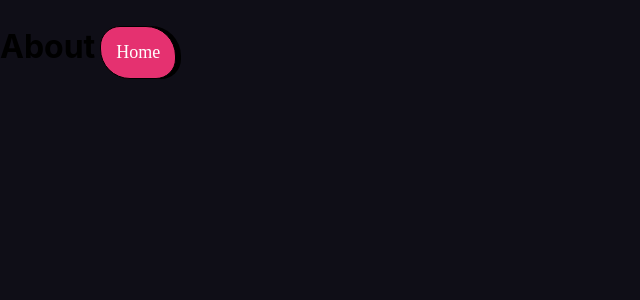
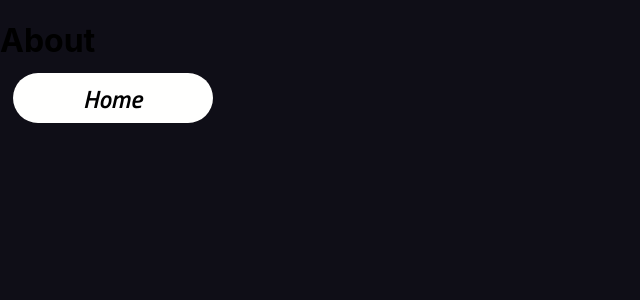
Before and after one commit to nayrgst/portfolio2.0, a React (Create React App) app: page /about in a window 1280 px wide. Shown: the top 300 px of the page, without its empty margins (0-640 px from the left). Built offline with nearby package versions, Linux system fonts and the light colour scheme.

Commit message:
feito botoes da home e etc

```diff
--- a/src/components/button/Button.tsx
+++ b/src/components/button/Button.tsx
@@ -1,10 +1,12 @@
 import React from 'react';
-import { Btn } from './ButtonStyled'
+import { Btn, All} from './ButtonStyled'
 import PropTypes from 'prop-types'
 
 function Button(props: { name: string; }) {
   return (
-    <Btn>{props.name}</Btn>
+    <All>
+      <Btn>{props.name}</Btn>
+    </All>
 )
 }
 
--- a/src/components/button/ButtonStyled.tsx
+++ b/src/components/button/ButtonStyled.tsx
@@ -1,28 +1,45 @@
 import styled from "styled-components";
-import { rosa, laranja, branco, preto } from '../../utils/Colors'
+import { branco, rosa} from "../../utils/Colors";
 
+export const All = styled.div`
+  padding: 0;
+  text-decoration: none;
+  `
 
-export const Btn = styled.button`
-  background-color: ${rosa};
-  font-family: 'Architects Around Bird';
-  border: 1px solid ${preto};
-  margin: 5px;
-  transition: background 500ms;
-  font-size: 18px;
-  border-radius: 20px 30px;
-  padding: 15px 15px;
-  text-decoration: none;
-  color: ${branco};
-  box-shadow: 5px 0px 0px ${preto};
-  &:hover,
-  &:focus {
-    background-color: ${laranja};
-    border: 1px solid ${preto};
-  }
-  &:active {
-    color: ${laranja};
-    background-color: ${preto};
-    box-shadow: 5px 0px 0px ${branco};
-    border: 1px solid ${branco};
-  }
-  `
+  export const Btn = styled.button`
+    font-size: 25px;
+    width: 8em;
+    height: 2em;
+    text-align: center;
+    line-height: 2em;
+    font-family: 'Titillium Web', sans-serif;
+    background: ${branco};
+    border: 0px;
+    border-radius: 80px 80px 80px;
+    text-transform: capitalize;
+    position: relative;
+    transition: 0.5s;
+    margin: 0.5em;
+    &:before, :after {
+      content: '';
+      position: absolute;
+      width: 0.7em;
+      height: 0.7em;
+      border-radius: 50%;
+      transition: 0.5s cubic-bezier(0.5, -0.6, 0.25, 1.5);
+      top: calc(50% - 0.8em / 2);
+    }
+    &:before { left: 0; z-index: -1;}
+    &:after {right: 0; z-index: -2;}
+    &:hover { color: ${branco}}
+    &:hover::before,
+    &:hover::after {
+    width: 100%;
+    height: 100%;
+    border-radius: 80px 80px 80px;
+    background-color: ${rosa}}
+    &:hover,:before { top: 0 }
+    &:hover,:after {
+      right: -0.5em;
+      filter: brightness(0.8);
+    }`
--- a/src/utils/Colors.tsx
+++ b/src/utils/Colors.tsx
@@ -1,4 +1,5 @@
 export const rosa: string = '#e53170'
+export const laranjaEscuro: string = '#f25f4c'
 export const laranja: string = '#ff8906'
 export const branco: string = '#fffffe'
 export const preto: string = 'black'
```
